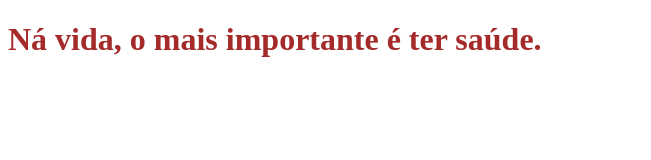
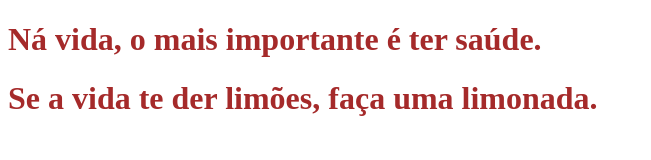
Before and after one commit to SocratesCCMuquepe/projecto-do-modulo1, a plain HTML site: page index.html in a window 1280 px wide. Shown: the whole page, without its empty margins (0-651 px from the left). Drawn offline with Linux system fonts and the light colour scheme.

Commit message:
frase motivacional 2

```diff
--- a/index.html
+++ b/index.html
@@ -7,5 +7,6 @@
 </head>
 <body>
     <h1 style="color: brown;">Ná vida, o mais importante é ter saúde.</h1>
+    <h1 style="color: brown;">Se a vida te der limões, faça uma limonada.</h1>
 </body>
 </html>
```
